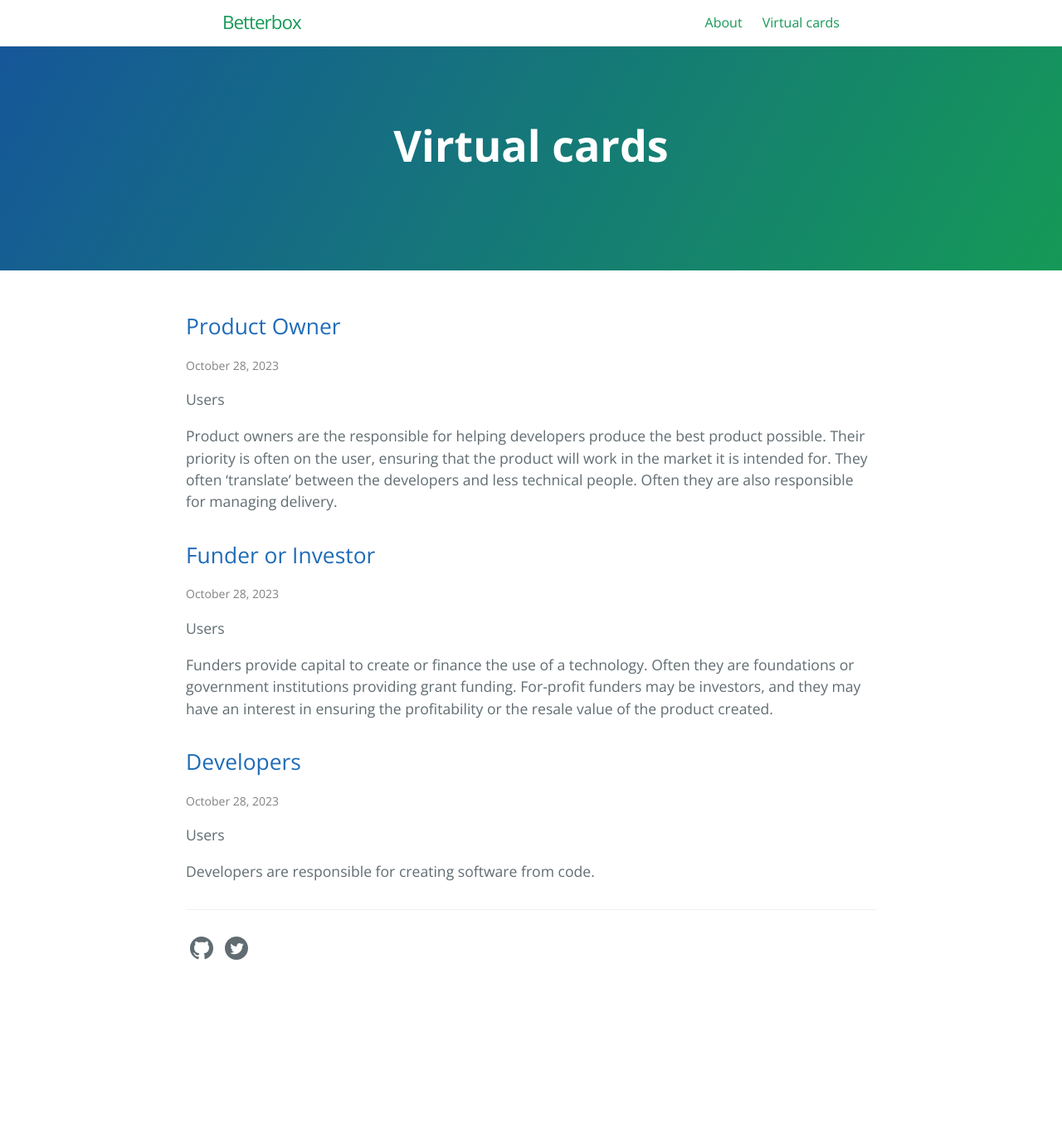
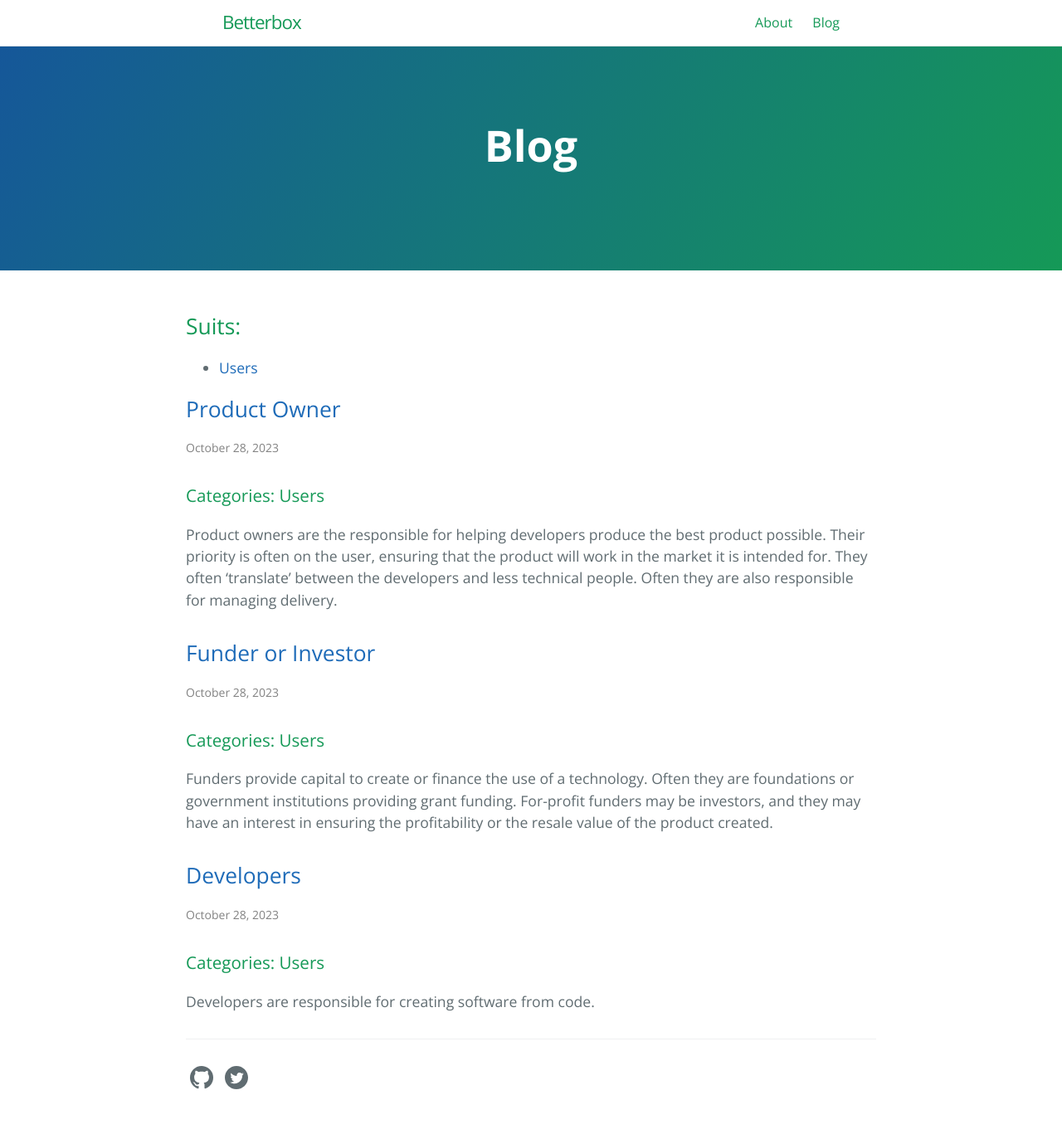
Before and after one commit to laurawmcd/betterbox, a Jekyll site: the page built from blog.md, in a window 1280 px wide. Shown: the whole page at 83% size. Built offline with Jekyll 4.4.1, drawn with Linux system fonts in a browser that asks for light colours; before the commit the page ends 1211 px from its top, so only the background shows below that.

Commit message:
Adding list of categories to cards page

```diff
--- a/blog.md
+++ b/blog.md
@@ -1,18 +1,29 @@
 ---
-layout: page
-title: Virtual cards
+layout: default
+title: Blog
 ref: blog
 ---
 
-<!-- Page Content -->
+<!-- List of Categories -->
+<div class="categories-list">
+  <h2>Suits:</h2>
+  <ul>
+    {% assign all_categories = site.posts | map: 'categories' | join: ',' | split: ',' | uniq %}
+    {% for category in all_categories %}
+      <li><a href="#{{ category | slugify }}">{{ category }}</a></li>
+    {% endfor %}
+  </ul>
+</div>
+
+<!-- Blog Posts -->
 <div class="blog-posts">
   {% for post in site.posts %}
-    <h2><a href="{{ site.baseurl }}{{ post.url }}">{{ post.title }}</a></h2>
+    <h2 id="{{ post.categories | first | slugify }}"><a href="{{ site.baseurl }}{{ post.url }}">{{ post.title }}</a></h2>
     <p class="post-meta">{{ post.date | date: "%B %d, %Y" }}</p>
 
     <!-- Display Categories -->
     {% if post.categories %}
-      <p>{{ post.categories | join: ', ' }}</p>
+      <h3>Categories: {{ post.categories | join: ', ' }}</h3>
     {% endif %}
 
     <p>{{ post.excerpt }}</p>
```
